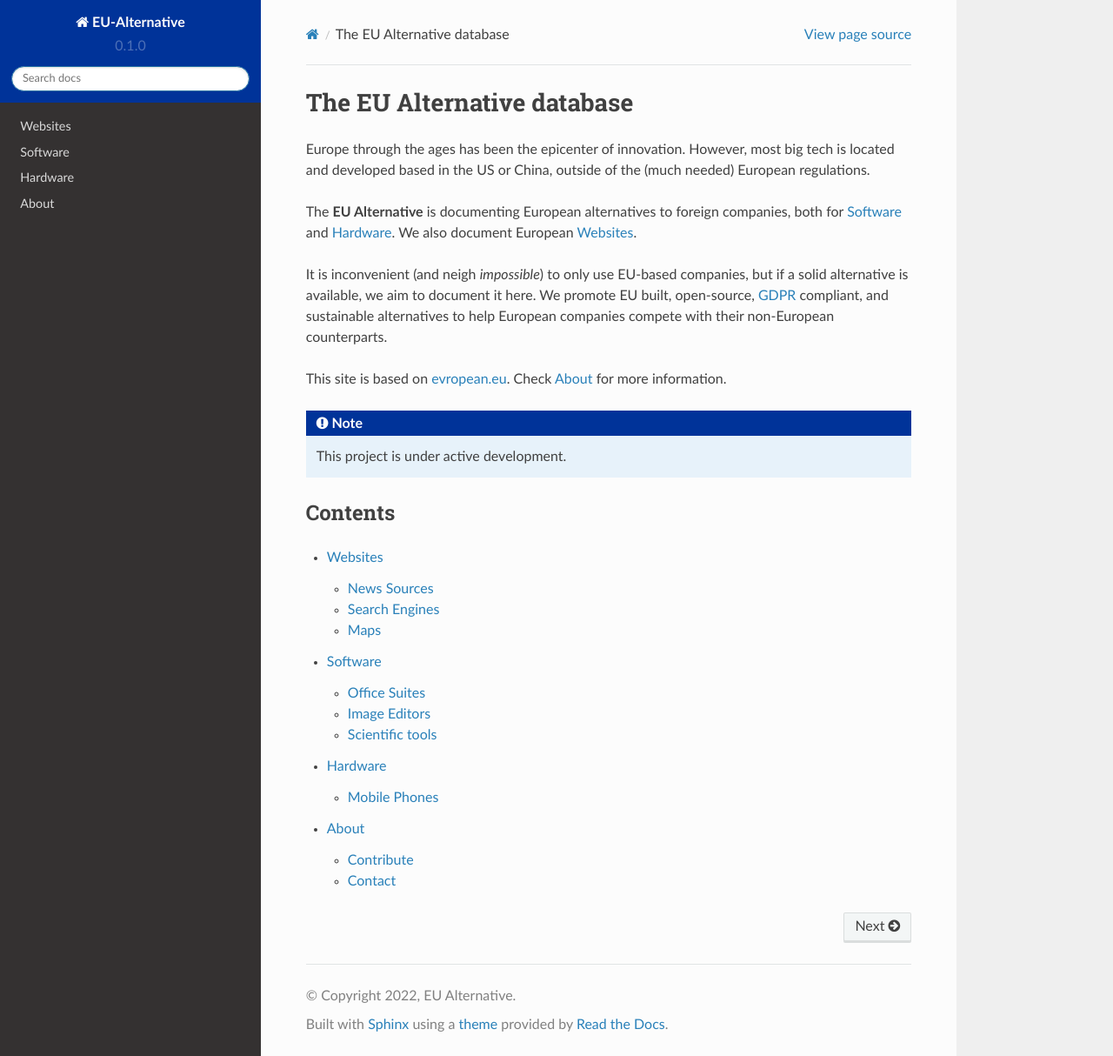
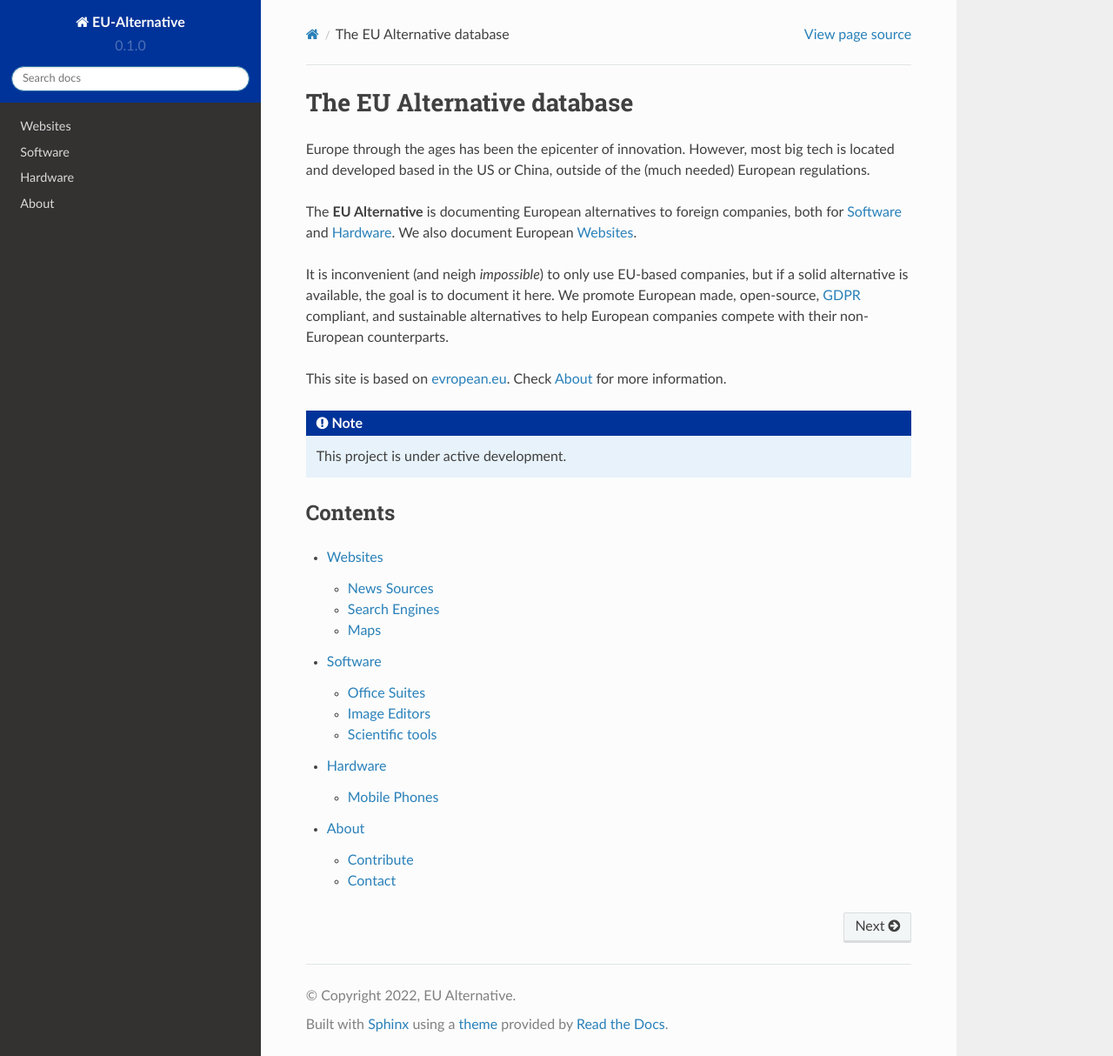
Before and after one commit to jteijema/EU-Alternative, a Sphinx documentation site: the page built from docs/source/index.rst, in a window 1280 px wide and 1214 px high. Shown: the whole window at 87% size. Built offline with Sphinx 7.4.7 and the Read the Docs theme 2.0.0, drawn with Linux system fonts in a browser that asks for light colours.

Commit message:
Update index.rst

```diff
--- a/docs/source/index.rst
+++ b/docs/source/index.rst
@@ -10,8 +10,8 @@
 European :doc:`websites`.
 
 It is inconvenient (and neigh *impossible*) to only use EU-based companies,
-but if a solid alternative is available, we aim to document it here. We promote
-EU built, open-source, `GDPR <https://gdpr.eu/>`__ compliant, and sustainable
+but if a solid alternative is available, the goal is to document it here. We promote
+European made, open-source, `GDPR <https://gdpr.eu/>`__ compliant, and sustainable
 alternatives to help European companies compete with their non-European
 counterparts.
 
```
